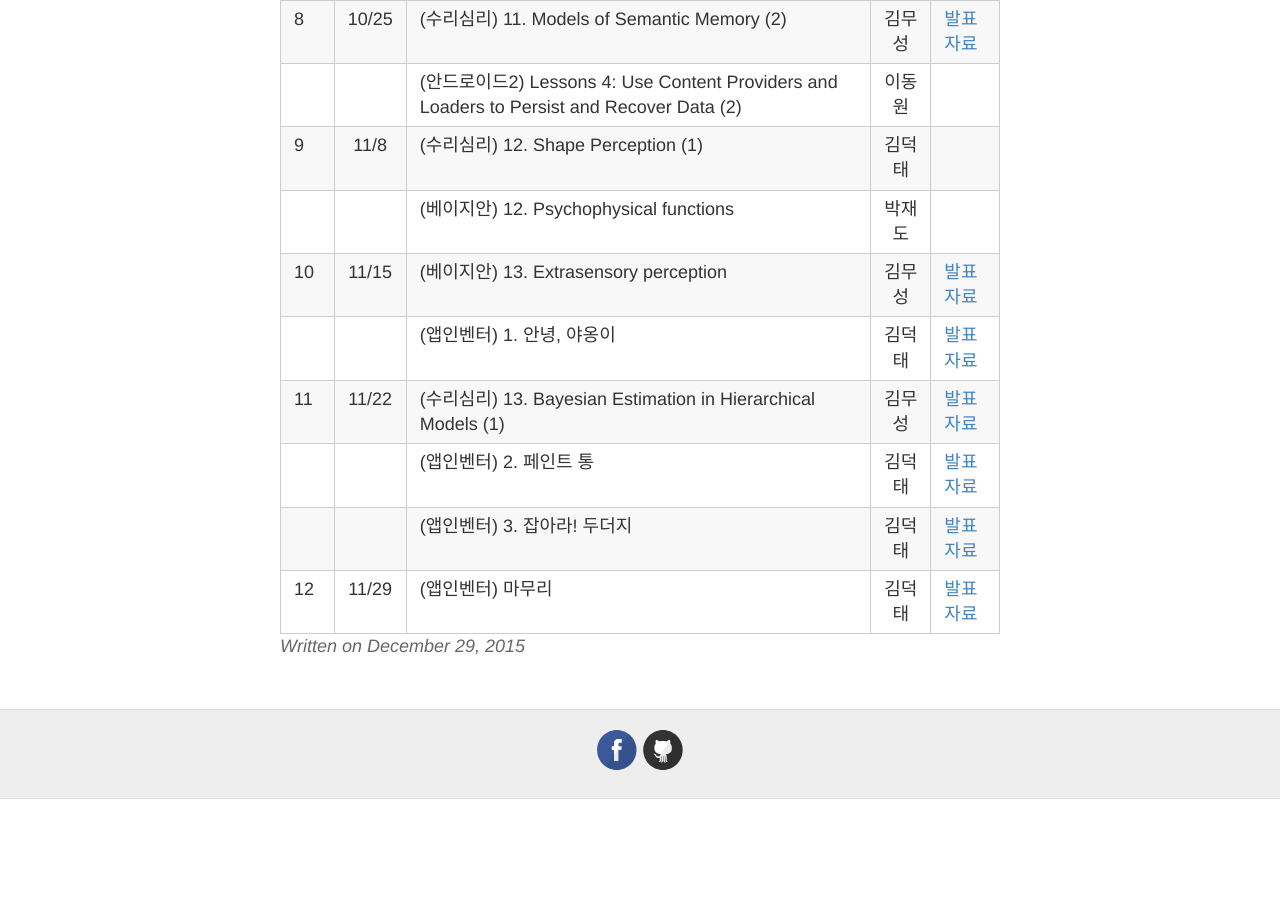
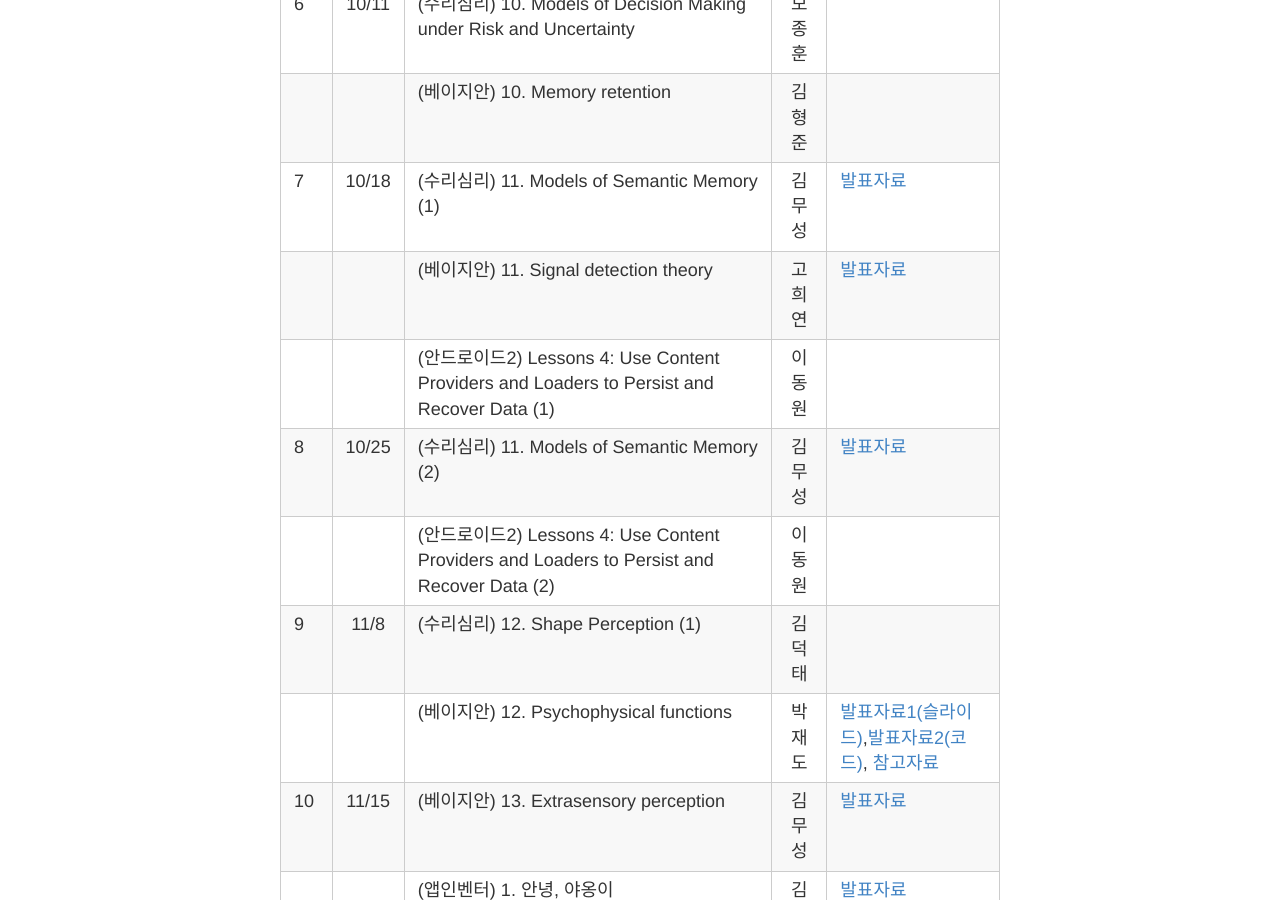
Before and after one commit to psygrammer/coco, a Jekyll site: the page built from _posts/2015-12-29-SCHEDULE.md, in a window 1280 px wide and 900 px high, scrolled down 6489 px. Built offline with Jekyll 4.4.1, drawn with Linux system fonts in a browser that asks for light colours; Markdown is read by kramdown in place of the engine named in the settings; before the commit the page ends 7288 px from its top, so only the background shows below that.

Commit message:
Update 2015-12-29-SCHEDULE.md

```diff
--- a/_posts/2015-12-29-SCHEDULE.md
+++ b/_posts/2015-12-29-SCHEDULE.md
@@ -103,12 +103,12 @@ title: 스터디 일정 & 커리큘럼 & 발표자료
 | 6 |10/11|(수리심리) 10. Models of Decision Making under Risk and Uncertainty  |모종훈 | |
 |   |     |(베이지안) 10. Memory retention |김형준 | |
 | 7 |10/18|(수리심리) 11. Models of Semantic Memory (1) |김무성 |[발표자료](http://nbviewer.ipython.org/github/psygrammer/coco/blob/master/part2/compsy/ch11/11_Models_of_Semantic_Memory.ipynb) |
-|   |     |(베이지안) 11. Signal detection theory  |고희연 | |
+|   |     |(베이지안) 11. Signal detection theory  |고희연 |[발표자료](http://nbviewer.ipython.org/github/psygrammer/coco/blob/master/part2/bayes/ch11/Chap11.ipynb) |
 |   |     |(안드로이드2) Lessons 4: Use Content Providers and Loaders to Persist and Recover Data (1) |이동원 | |
 | 8 |10/25|(수리심리) 11. Models of Semantic Memory (2) |김무성 |[발표자료](http://nbviewer.ipython.org/github/psygrammer/coco/blob/master/part2/compsy/ch11/11_Models_of_Semantic_Memory.ipynb) |
 |   |     |(안드로이드2) Lessons 4: Use Content Providers and Loaders to Persist and Recover Data (2) |이동원 | |
 | 9 |11/8 |(수리심리)  12. Shape Perception (1) |김덕태 | |
-|   |     |(베이지안) 12. Psychophysical functions  |박재도 | |
+|   |     |(베이지안) 12. Psychophysical functions  |박재도 |[발표자료1(슬라이드)](https://drive.google.com/file/d/0BxU3xhzTXd3kOGdfc2t1SmNsdTg/view),[발표자료2(코드)](https://github.com/psygrammer/coco/tree/master/part2/bayes/ch12), [참고자료](https://drive.google.com/file/d/0BxU3xhzTXd3kU0lid25oeDhCSU0/view) |
 |10 |11/15|(베이지안) 13. Extrasensory perception |김무성 |[발표자료](http://nbviewer.ipython.org/github/psygrammer/coco/blob/master/part2/bayes/ch13/13_Extrasensory_perception.ipynb) |
 |   |     |(앱인벤터) 1. 안녕, 야옹이 |김덕태 |[발표자료](https://drive.google.com/file/d/0B6x9ijUxg_qOWmFrS3lDQ0MweUU/view) |
 |11 |11/22|(수리심리) 13. Bayesian Estimation in Hierarchical Models (1) |김무성 |[발표자료](http://nbviewer.ipython.org/github/psygrammer/coco/blob/master/part2/compsy/ch13/13_Bayesian_Estimation_in_Hierarchical_Models.ipynb) |
```
